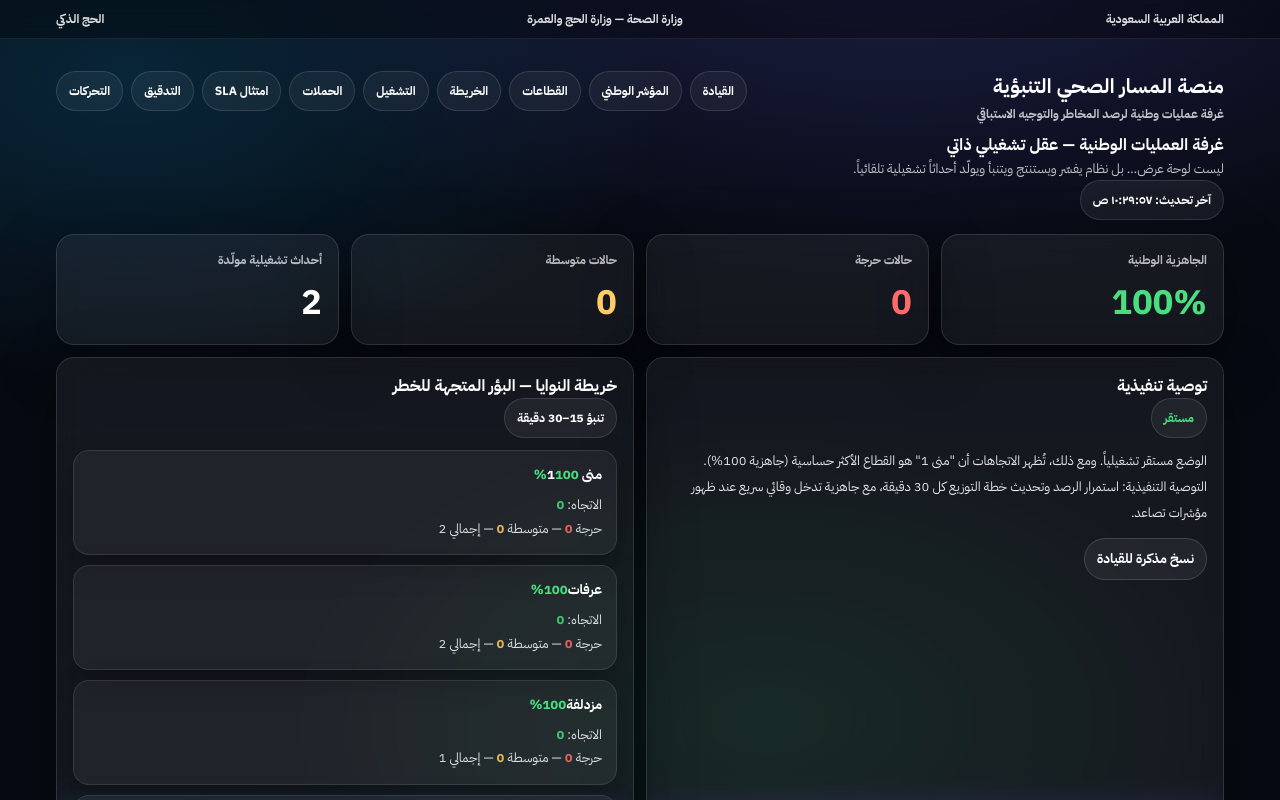
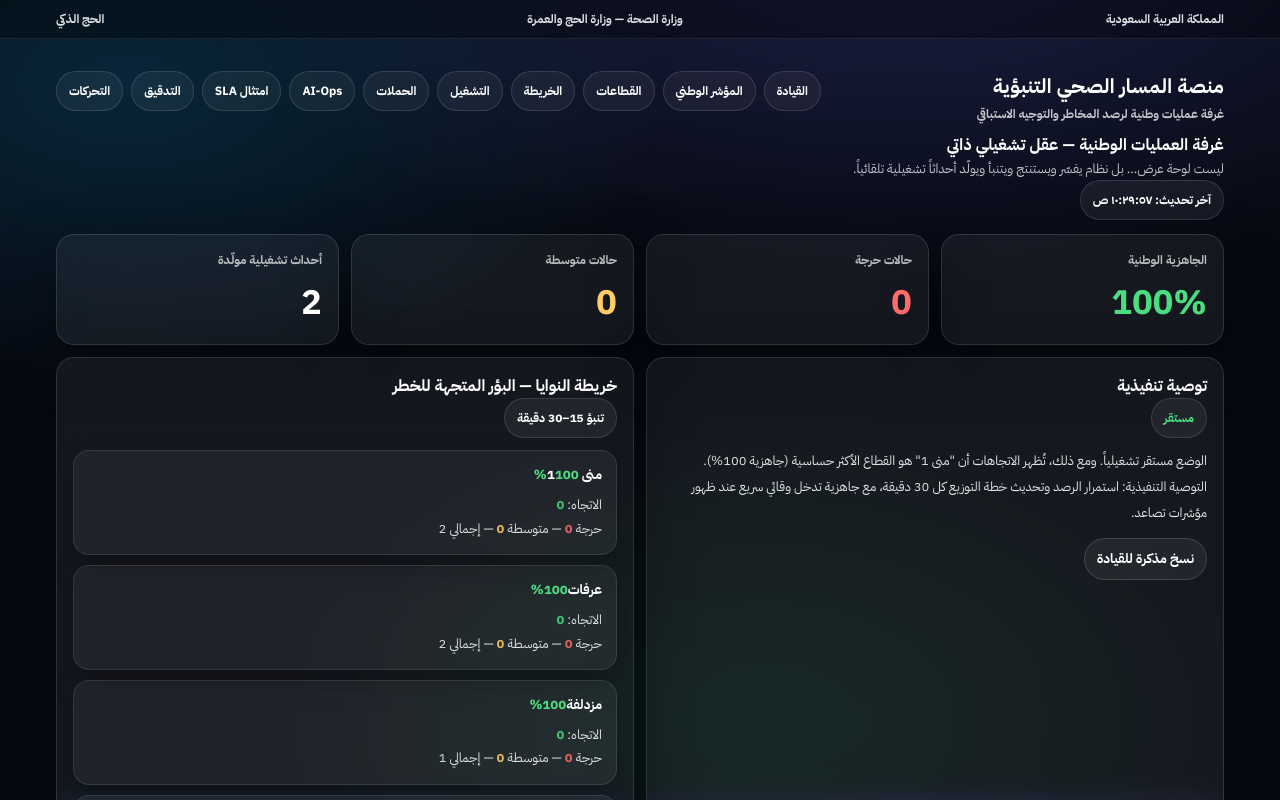
Before and after one commit to jkg9rmd8td-blip/hajj-health-monitoring, a Next.js app: page / in a window 1280 px wide. Shown: the top 800 px of the page. Built offline with nearby package versions, Linux system fonts and the light colour scheme.

Commit message:
Update layout.js

```diff
--- a/app/layout.js
+++ b/app/layout.js
@@ -39,6 +39,7 @@ export default function RootLayout({ children }) {
 
               <Link className="navlink" href="/operations">التشغيل</Link>
               <Link className="navlink" href="/campaigns">الحملات</Link>
+              <Link className="navlink" href="/ai-ops">AI-Ops</Link>
               <Link className="navlink" href="/campaigns-sla">امتثال SLA</Link>
               <Link className="navlink" href="/audit">التدقيق</Link>
               <Link className="navlink" href="/movement">التحركات</Link>
```
